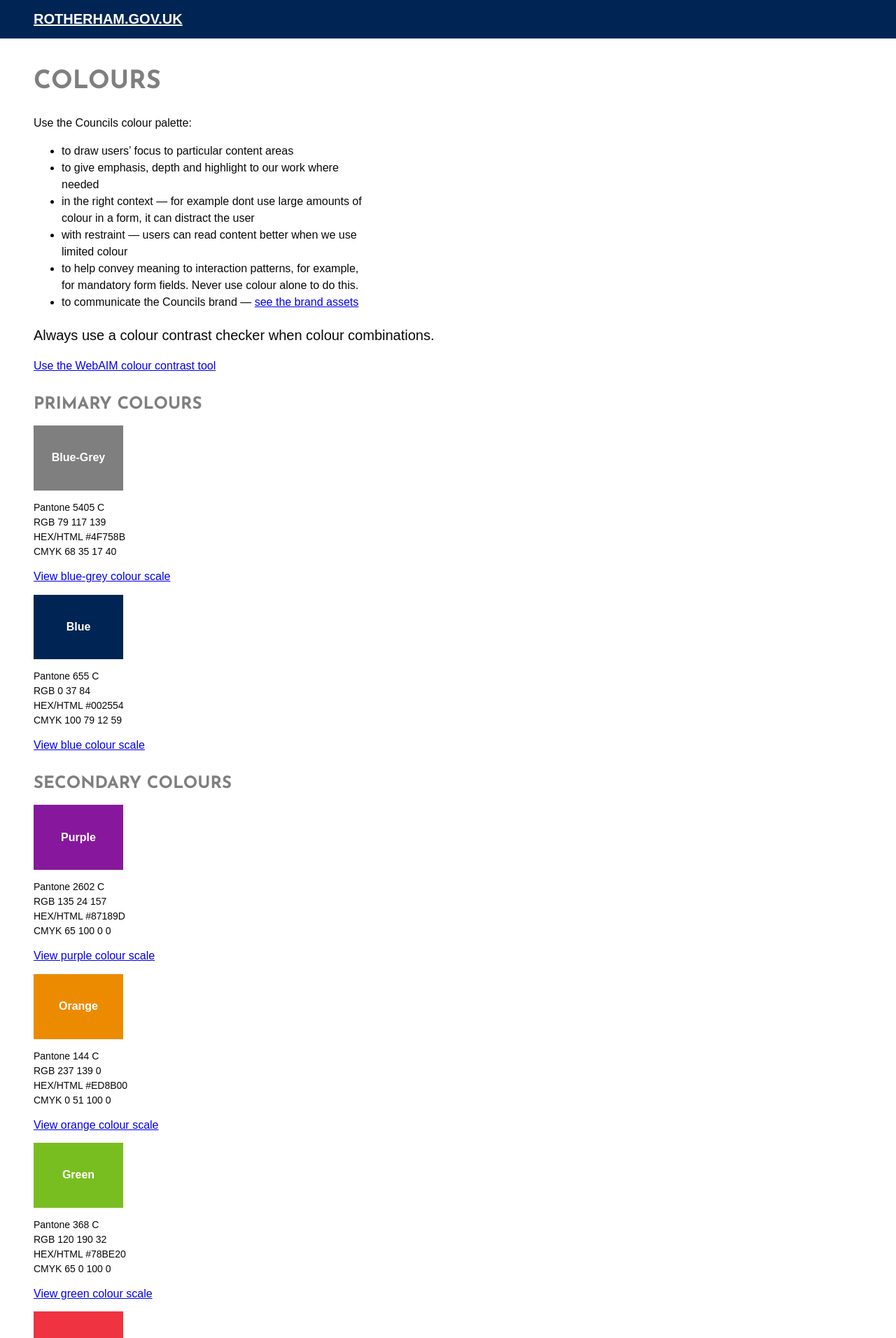
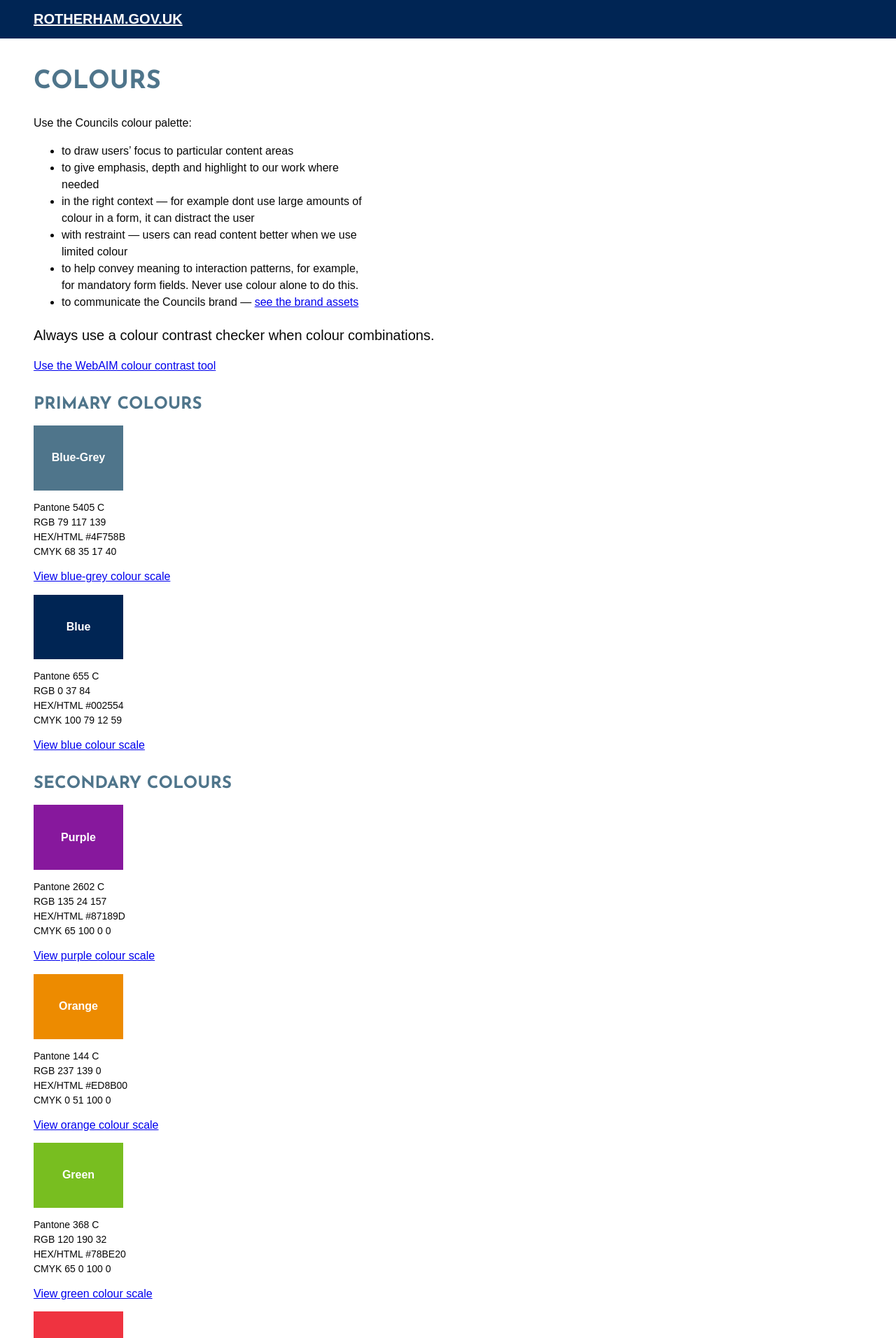
Before and after one commit to rothgov/design-manual, a Jekyll site: the page built from colours.html, in a window 1280 px wide. Shown: the top 1912 px of the page at 70% size. Built offline with Jekyll 4.4.1, drawn with Linux system fonts in a browser that asks for light colours; some web fonts are replaced.

Commit message:
Update colours.html

```diff
--- a/colours.html
+++ b/colours.html
@@ -5,7 +5,7 @@ layout: default
 
 <section class="ph4-l">
   <div class="container ph3 pv3 center">
-    <h1 class="f2 lh-title fw7 measure josefin ttu grey-5">Colours</h1>
+    <h1 class="f2 lh-title fw7 measure josefin ttu blue-grey-5">Colours</h1>
     <p class="lh-copy">Use the Councils colour palette:</p>
     <ul class="lh-copy measure">
       <li>to draw users’ focus to particular content areas</li>
@@ -18,8 +18,8 @@ layout: default
     </ul>
     <p class="lh-copy f4">Always use a colour contrast checker when colour combinations.</p>
     <p><a href="https://webaim.org/resources/contrastchecker/">Use the WebAIM colour contrast tool</a></p>
-    <h3 class="f3 josefin ttu mt4 mb3 grey-5">Primary Colours</h3>
-    <div class="dib w4 tc bg-grey-5 white pa3">
+    <h3 class="f3 josefin ttu mt4 mb3 blue-grey-5">Primary Colours</h3>
+    <div class="dib w4 tc bg-blue-grey-5 white pa3">
       <h4>Blue-Grey</h4>
     </div>
     <ul class="f6 list pl0 lh-copy">
@@ -39,7 +39,7 @@ layout: default
       <li>CMYK 100 79 12 59</li>
     </ul>
     <p><a href="https://hihayk.github.io/scale/#4/4/80/80/0/0/20/20/002554/137/83/47">View blue colour scale</a></p>
-    <h3 class="f3 josefin ttu mt4 mb3 grey-5">Secondary colours</h3>
+    <h3 class="f3 josefin ttu mt4 mb3 blue-grey-5">Secondary colours</h3>
     <div class="dib w4 tc bg-purple-5 white pa3">
       <h4>Purple</h4>
     </div>
@@ -90,14 +90,14 @@ layout: default
       <li>CMYK 10 66 98 57</li>
     </ul>
     <p><a href="https://hihayk.github.io/scale/#4/4/80/80/0/0/20/20/89532F/137/83/47">View brown colour scale</a></p>
-    <h3 class="f3 josefin ttu mt4 mb3 grey-5">Status colours</h3>
+    <h3 class="f3 josefin ttu mt4 mb3 blue-grey-5">Status colours</h3>
     <p class="lh-copy">This palette helps to communicate state, and the effect of a particular action.</p>
     <ul class="lh-copy">
       <li>Red - Danger</li>
       <li>Amber - Warning</li>
       <li>Green - Success</li>
     </ul>
-    <h3 class="f3 josefin ttu mt4 mb3 grey-5">Black and white</h3>
+    <h3 class="f3 josefin ttu mt4 mb3 blue-grey-5">Black and white</h3>
     <div class="dib w4 tc bg-black white pa3">
       <h4>Black</h4>
     </div>
```
